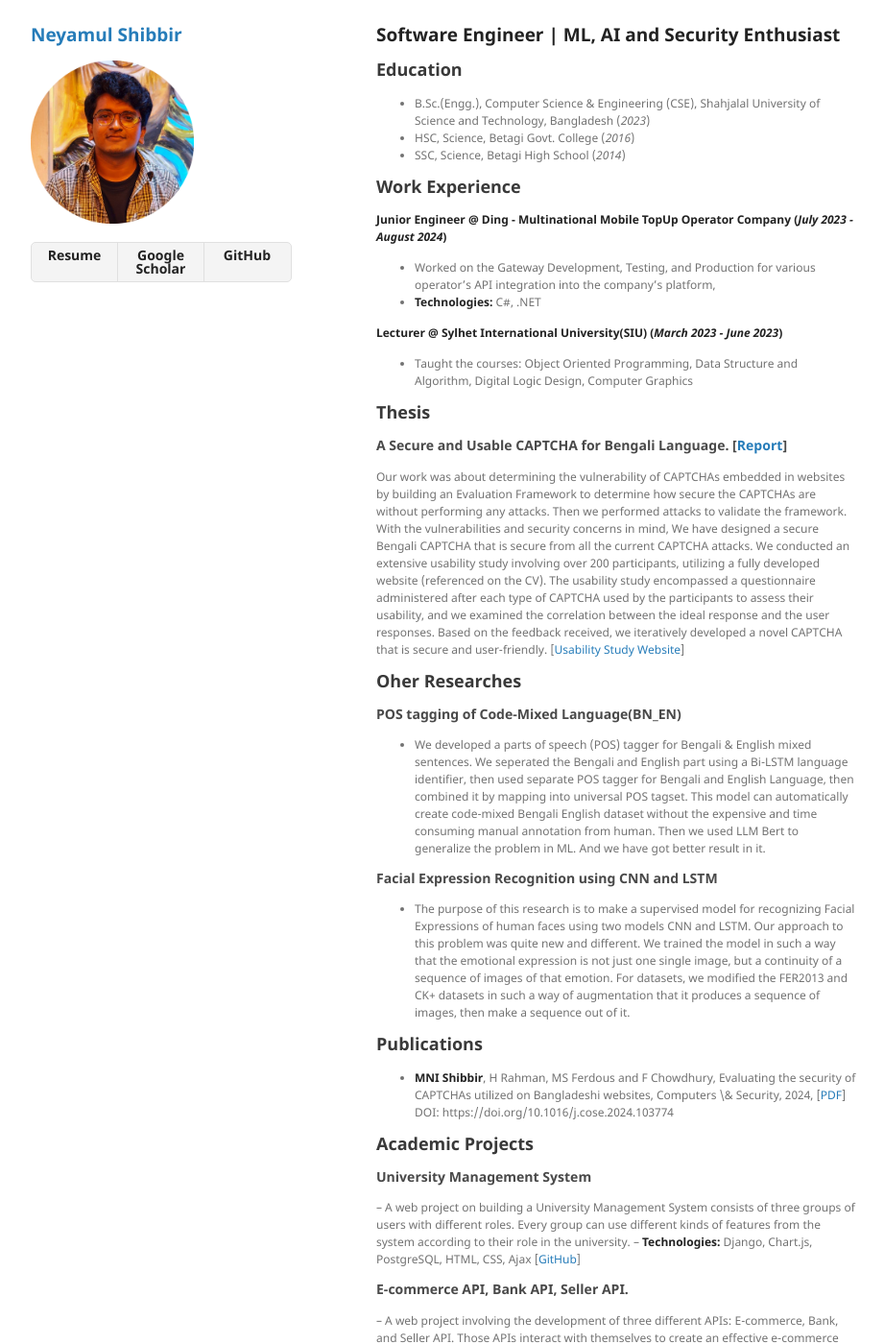
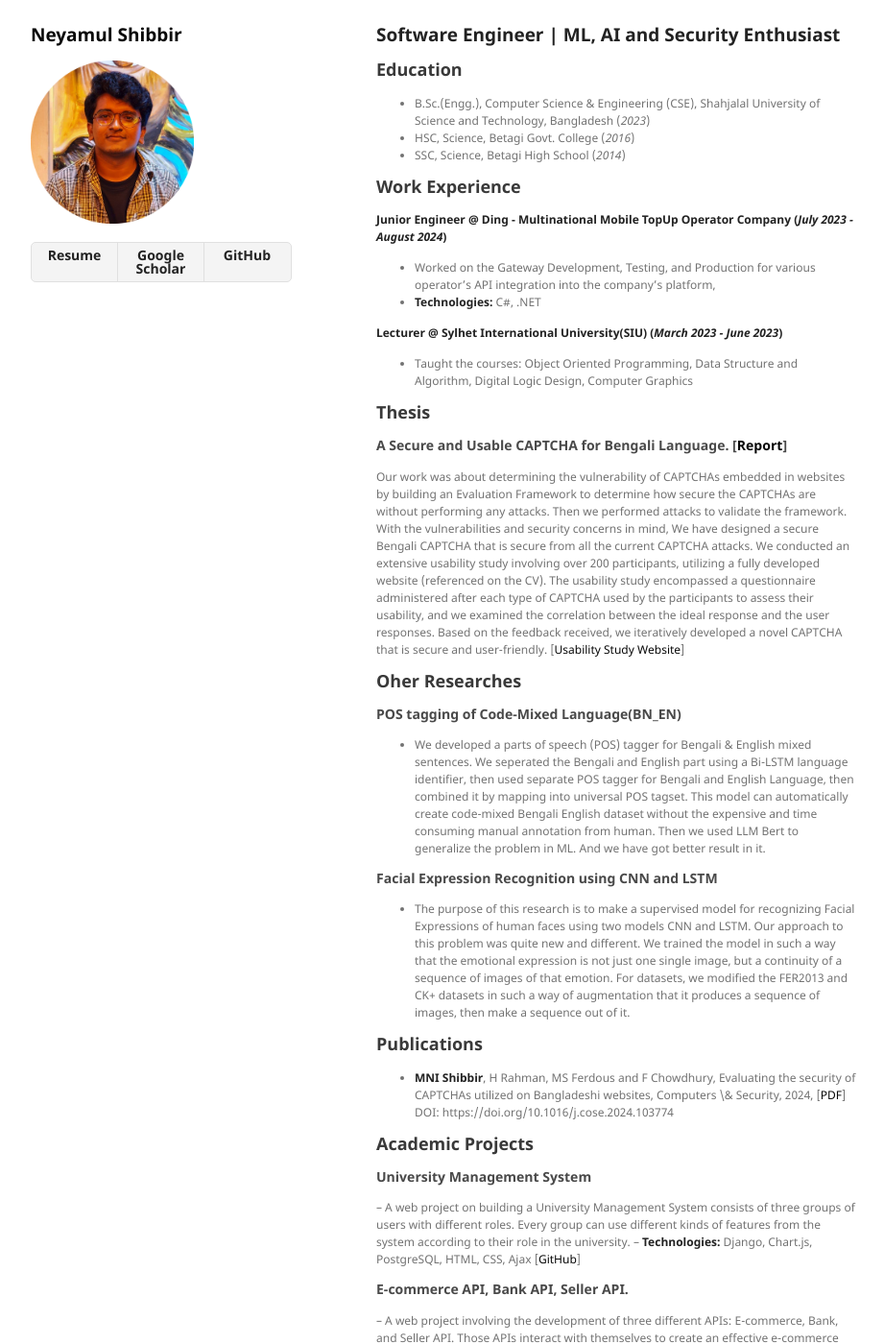
Before and after one commit to neyamul-sbr/neyamul.github.io, a Jekyll site: the page built from index.md, in a window 1280 px wide and 1400 px high. Shown: the whole window at 96% size, without its empty margins (178-1099 px from the left). Built offline with Jekyll 4.4.1, drawn with Linux system fonts in a browser that asks for light colours; our own code applies the rules of GitHub Pages for plain Markdown files; the repository's description, which GitHub fills in, is left out.

Commit message:
Update jekyll-theme-minimal.scss

```diff
--- a/_sass/jekyll-theme-minimal.scss
+++ b/_sass/jekyll-theme-minimal.scss
@@ -35,7 +35,7 @@ h3, h4, h5, h6 {
 }
 
 a {
-  color:#267CB9;
+  color:#080808;
   text-decoration:none;
 }
 
@@ -46,13 +46,13 @@ a:hover, a:focus {
 
 a small {
   font-size:14px;
-  color:#777;
+  color:#080808;
   margin-top:-0.3em;
   display:block;
 }
 
 a:hover small {
-  color:#777;
+  color:#080808;
 }
 
 .wrapper {
```
